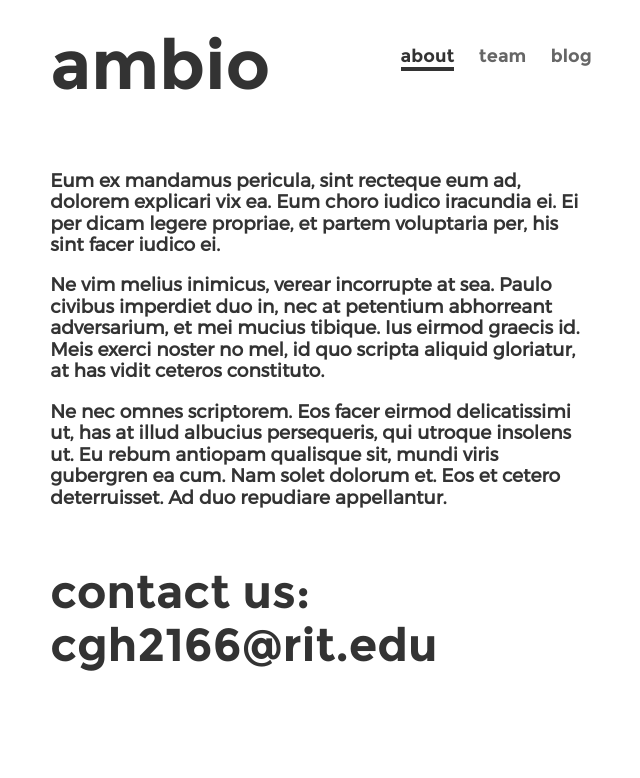
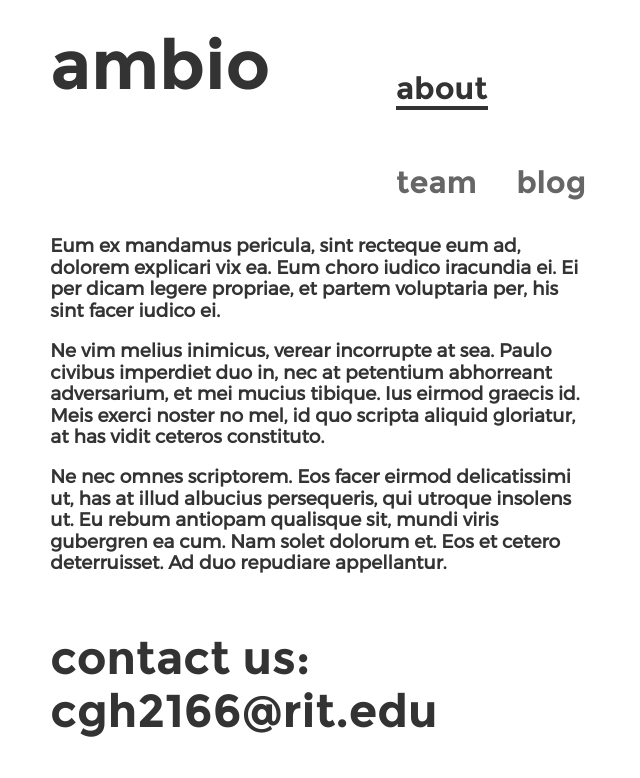
Before and after one commit to chasbrouck/ambio, a plain HTML site: page index.html in a window 768 px wide. Shown: the whole page, without its empty margins (63-703 px from the left). Drawn offline with nearby package versions, Linux system fonts and the light colour scheme.

Commit message:
nav bar mobile

```diff
--- a/css/app.css
+++ b/css/app.css
@@ -53,6 +53,10 @@ p {
 	font-family: "Mont-Bold", sans-serif;
 	display: inline-flex;
 }
+#nav li a.active {
+	color: #333;
+	border-bottom: 4px solid #333;
+}
 
 
 /*main*/
@@ -81,10 +85,6 @@ footer {
 		margin-top: 30px;
 		color: #666666;
 	}
-	#nav li a.active {
-		color: #333;
-		border-bottom: 4px solid #333;
-	}
 	#nav li a:hover {
 		border-bottom: 4px solid #333;
 		color: #333;
@@ -108,6 +108,14 @@ footer {
 	#logo {
 		font-size: 9vw;
 	}
+	#nav li {
+	color: #666666;
+	font-size: 4vw;
+	padding-top: 25px;
+	margin-left: 15px;
+
+	}
+
 	h2 {
 		font-size: 6vw;
 	}
--- a/index.html
+++ b/index.html
@@ -15,10 +15,10 @@
 <body class="mobileMargin">
 	<header class="pure-g">
 		<div class="pure-u-md-3-24 pure-u-0-1"></div>
-		<div class="pure-u-md-9-24 pure-u-1-2">
+		<div class="pure-u-md-9-24 pure-u-1-3">
 			<h1 id="logo">ambio</h1>
 		</div>
-		<div class="pure-u-md-9-24 pure-u-1-2">
+		<div class="pure-u-md-9-24 pure-u-2-3">
 			<ul id="nav">
 				<li><a href="#" class="active">about</a></li>
 				<li><a href="team/">team</a></li>
```
